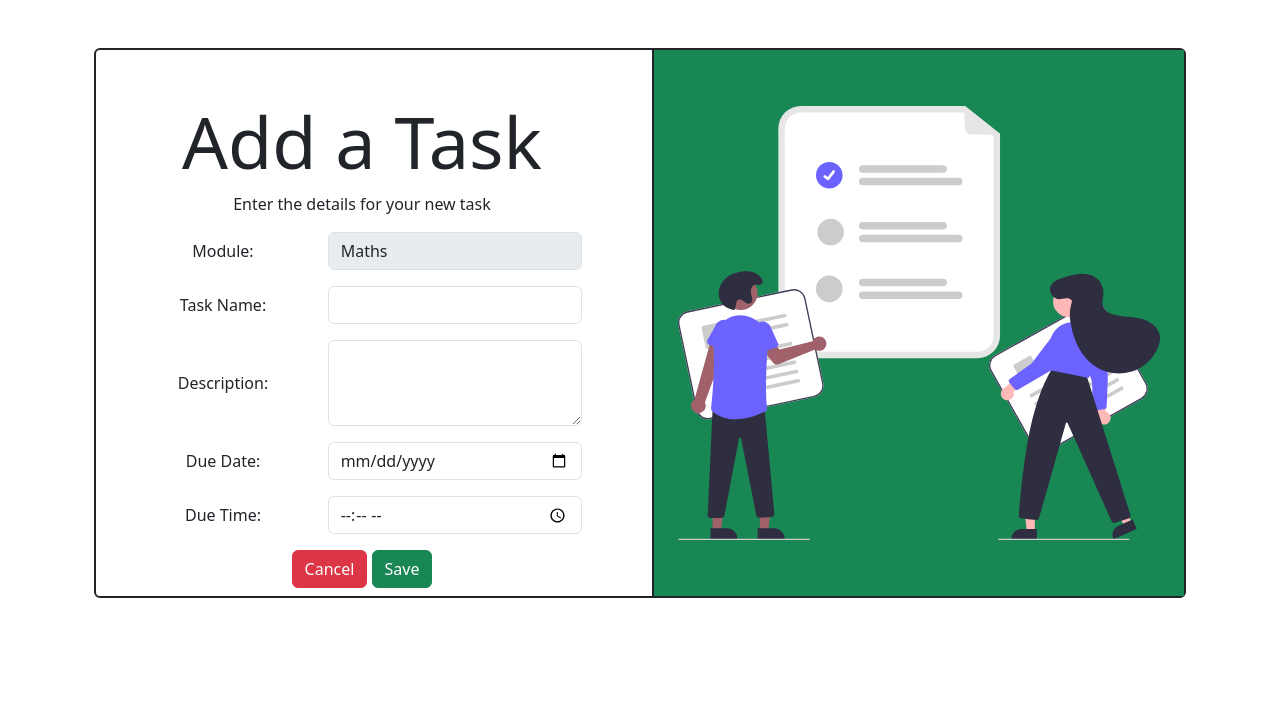
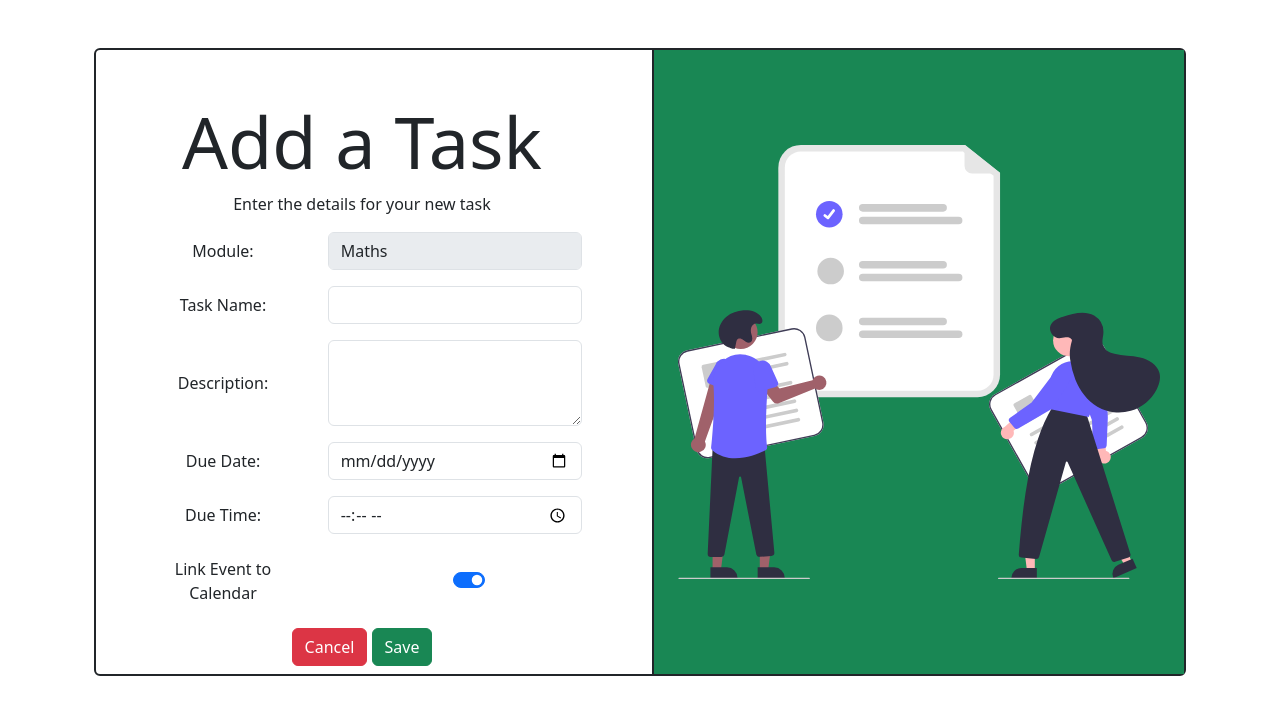
Before and after one commit to ctlaverick/StudyPlanner, a Flask app: page /tasks/add/1 in a window 1280 px wide. Shown: the part 70-785 px from the top of the page. Run offline with Flask 3, Linux system fonts and the light colour scheme; data comes from the database, SQL or seed files in the repository; both versions use the stored data as it was after the commit.

Commit message:
calendar 0.7

```diff
--- a/StudyPlanner/__init__.py
+++ b/StudyPlanner/__init__.py
@@ -14,7 +14,7 @@ def create_app():
     db.init_app(app)
 
     with app.app_context():
-        # db.drop_all()
+        # db.drop_all() can be used to remove all tables in the databse
         db.create_all()
 
     from StudyPlanner import auth, core
--- a/StudyPlanner/core.py
+++ b/StudyPlanner/core.py
@@ -6,19 +6,13 @@ from datetime import date
 from . import db
 from .models import *
 
-# from flask_sqlalchemy import SQLAlchemy # used for dealing with a sql database
-
-# app = Flask(__name__)
-# app.secret_key = "d71da3aa16a41e7005859041a8063229c1e84514118c8a41b0a03438225499e6" #used for sessions
-
-bp = Blueprint('core', __name__) #url_prefix='/'
+bp = Blueprint('core', __name__) #url_prefix='/' can be used to set a specifc url route for the pages in this blueprint
 
 @bp.route("/")
 def index():
     user=None
     if 'username' in session:
         user=session['username']
-    # flash('Hello, test!')
     return render_template("core/index.html", user=user)
 
 @bp.route("/modules", methods=['GET', 'POST'])
@@ -48,22 +42,25 @@ def modulesPage():
 
 @bp.route("/modules/delete/<int:id>", methods=['GET'])
 def deleteModule(id):
-
     module = Module.query.filter_by(id=id).first()
-    print(module)
-    db.session.delete(module)
-    db.session.commit()
+    if current_user == module.user:
+        print(module)
+        db.session.delete(module)
+        db.session.commit()
     return redirect(url_for('core.modulesPage'))
 
 @bp.route("/modules/edit/<int:id>", methods=['GET','POST'])
 def editModule(id):
     module = Module.query.filter_by(id=id).first()
+    print(current_user.id)
+    print(module.user)
+    if current_user.id != module.user:
+        return redirect(url_for('core.modulesPage'))
 
     if request.method == 'POST':
-        module.module_name = request.form.get('moduleName')
+        module.name = request.form.get('moduleName')
         db.session.commit()
         return redirect(url_for('core.modulesPage'))
-
 
     return render_template("core/editModule.html", module=module)
 
@@ -77,8 +74,6 @@ def tasksPage():
 
 @bp.route("/tasks/add/<int:module_id>", methods=['GET','POST'])
 def addTask(module_id):
-    user = current_user
-
     module = Module.query.filter_by(id=module_id).first()
 
     if request.method == 'POST':
@@ -94,9 +89,18 @@ def addTask(module_id):
         db.session.add(new_task)
         db.session.commit()
 
+        # If add event marked
+        # create an event using the modules colour code
+        # https://getbootstrap.com/docs/5.3/forms/form-control/
+
+        if request.form.get('addToCalendarCheck'): # If link to calendar checked on form
+            event = Event(user=current_user.get_id(), module=module.id, task=new_task.id, name=name, description=description, due_date=due_date)
+            db.session.add(event)
+            db.session.commit()
+
         return redirect(url_for('core.tasksPage'))
 
-    return render_template("core/addTask.html", user=user, module_id=module_id, module=module)
+    return render_template("core/addTask.html", module_id=module_id, module=module)
 
 @bp.route("/tasks/delete/<string:author>/<int:id>", methods=['GET'])
 def deleteTask(author, id):
@@ -187,7 +191,7 @@ def calendarPage():
             week_days = []
 
     # print(month_days)
-    todaysEvents = Event.query.filter_by(user=userid).filter_by(due_date = today).all()
+    todaysEvents = Event.query.filter_by(user=userid).filter(Event.due_date.between(datetime.datetime(today.year, today.month, today.day, 0, 0, 0, 0), datetime.datetime(day.year, day.month, day.day, 23, 59, 59, 999999))).all()
     # print(todaysEvents)
     return render_template("core/calendar.html", month=month_days, day_date=day_date, current_month=month, month_name=month_name, todaysEvents=todaysEvents)
 
@@ -216,3 +220,8 @@ def addEvent():
         return redirect(url_for('core.calendarPage'))
 
     return render_template("core/addEvent.html")
+
+@bp.app_template_filter('date_filter')
+def date_filter(date):
+    date = str(date)
+    return date[10:]
--- a/StudyPlanner/templates/core/addTask.html
+++ b/StudyPlanner/templates/core/addTask.html
@@ -1,5 +1,15 @@
 {% extends "base.html" %}
 {% block content %}
+<style>
+    .form-switch {
+  display: flex;
+  flex-direction: row-reverse;
+}
+
+.form-switch label {
+ margin-right: 50px !important;
+}
+</style>
 
 <div class="container-sm text-center mt-5">
     <div class="container-sm m-auto">
@@ -39,6 +49,14 @@
                                 <input class="form-control" id="time"  type="time" name="taskDueTime" required>
                             </div>
                         </div class="row mb-3 d-flex align-items-center justify-content-center">
+
+                        <div class="row mb-3 d-flex align-items-center justify-content-center">
+                            <label class="col-sm-4 col-form-label" for="addToCalendar">Link Event to Calendar</label>
+                            <div class="col-sm-6 form-check form-switch">
+                                <input class="form-check-input mx-auto" type="checkbox" role="switch" id="addToCalendar" name="addToCalendarCheck" checked>
+                            </div>
+                        </div>
+
                         <div class="mb-2">
                             <a href="{{ url_for('core.tasksPage') }}" class="btn btn-danger">Cancel</a>
                             <input type="submit" value="Save" class="btn btn-success">
@@ -53,3 +71,10 @@
     </div>
 </div>
 {% endblock %}
+
+<!-- <div class="row mb-3 d-flex align-items-center justify-content-center">
+    <div class="form-check form-switch">
+        <input class="form-check-input me-auto" type="checkbox" role="switch" id="addToCalendar" checked>
+        <label class="form-check-label ms-auto" for="addToCalendar">Default switch checkbox input</label>
+    </div>
+</div> -->
```
Also changed, not shown: StudyPlanner/templates/core/calendar.html (+5 -4 lines), instance/db.sqlite.
